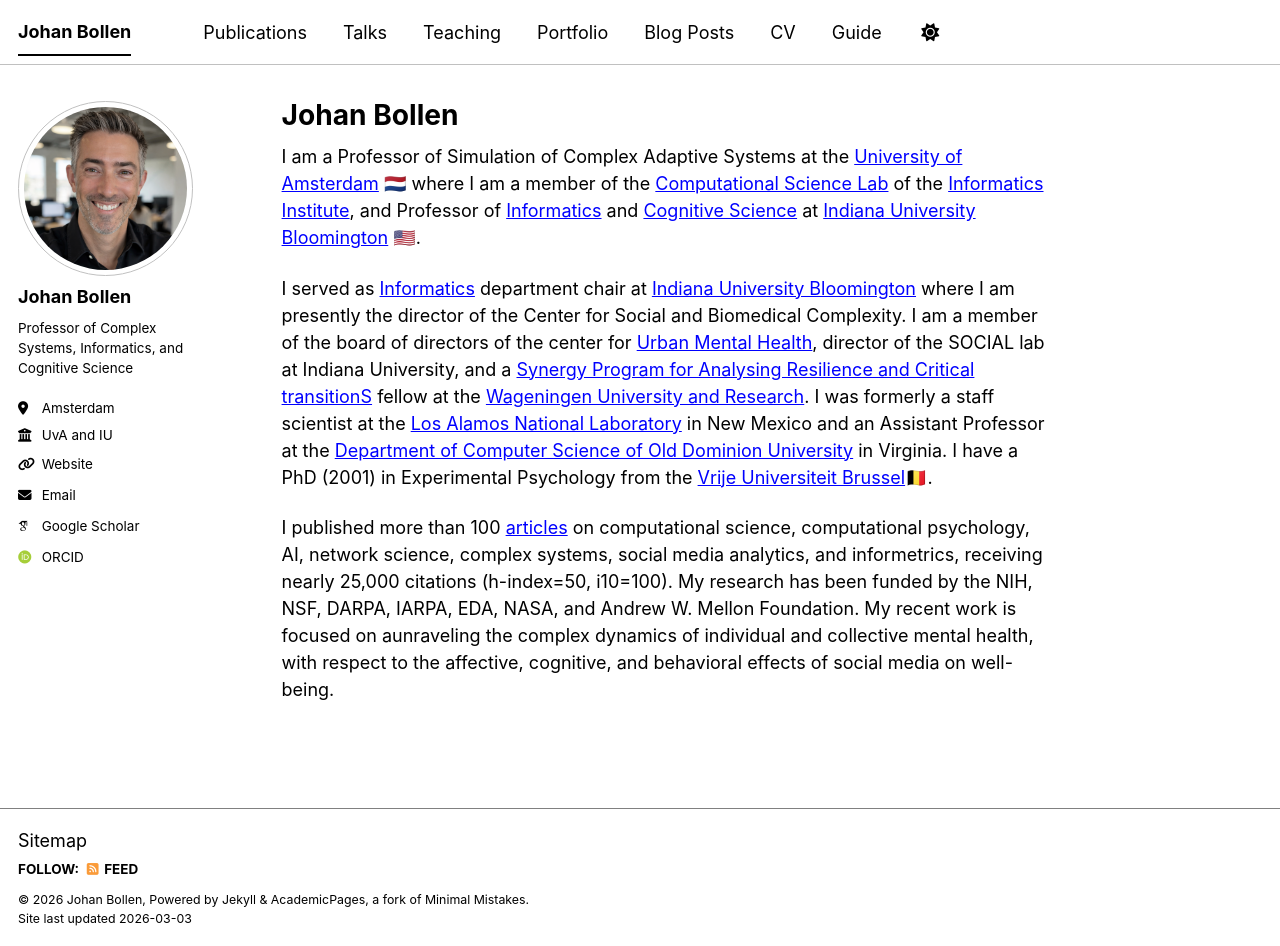
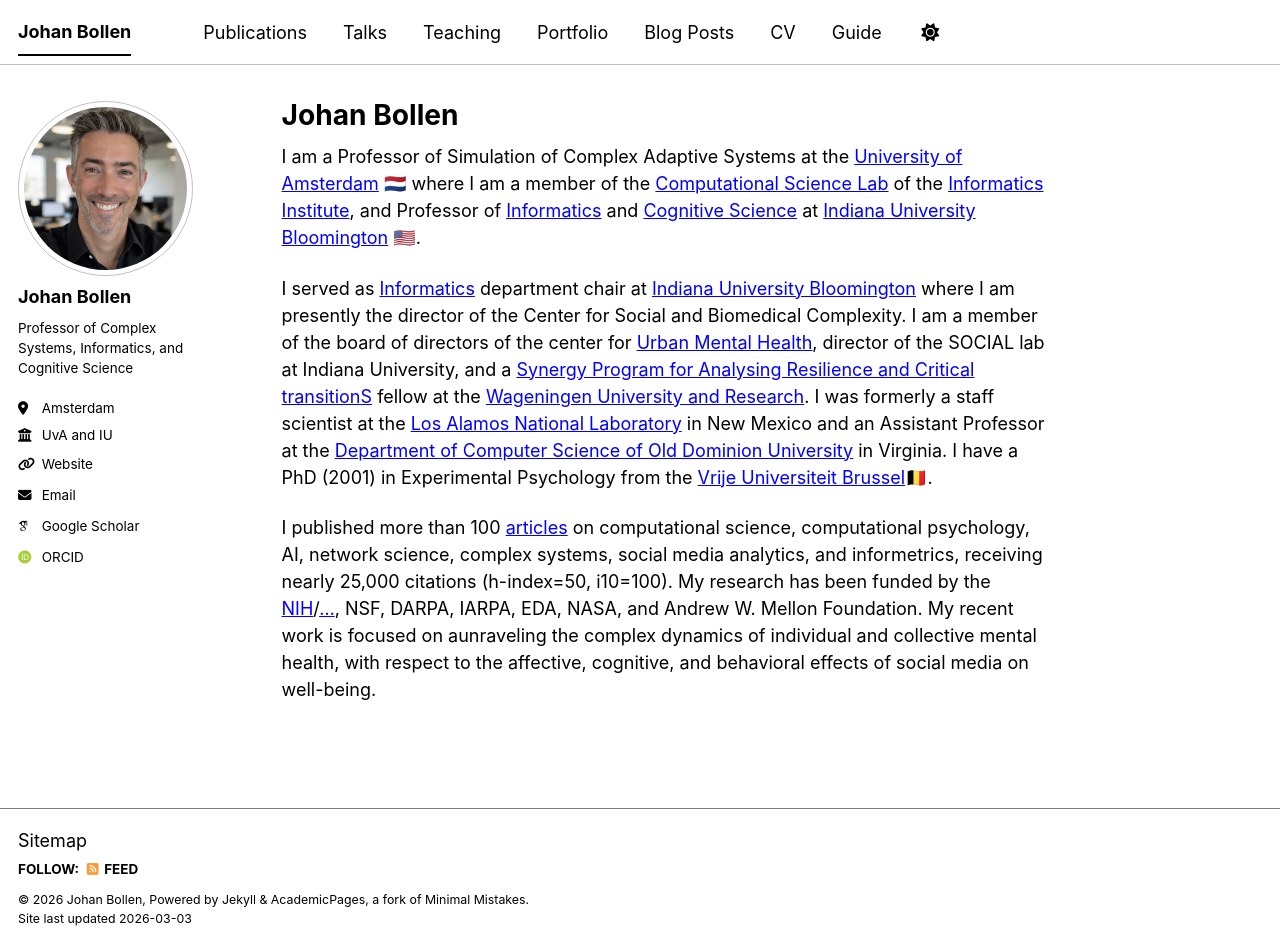
Before and after one commit to jbollen/jbollen.github.io, a Jekyll site: the page built from _pages/about.md, in a window 1280 px wide and 946 px high. Built offline with Jekyll 4.4.1, drawn with Linux system fonts in a browser that asks for light colours; some web fonts are replaced; a script bundle is joined from its source files by our own code; library files that are not in the unit come from our copies; part of the change alters nothing that is shown.

```diff
--- a/_pages/about.md
+++ b/_pages/about.md
@@ -11,4 +11,4 @@ I am a Professor of Simulation of Complex Adaptive Systems at the [University of
 
 I served as [Informatics](https://luddy.iu.edu/academics/units/informatics.html) department chair at [Indiana University Bloomington](https://luddy.iu.edu/) where I am presently the director of the Center for Social and Biomedical Complexity. I am a member of the board of directors of the center for [Urban Mental Health](https://ias.uva.nl/research-themes/health-complexity/urban-mental-health/urban-mental-health.html), director of the SOCIAL lab at Indiana University, and a [Synergy Program for Analysing Resilience and Critical transitionS](https://sparcs-center.org/) fellow at the [Wageningen University and Research](https://www.wur.nl/). I was formerly a staff scientist at the [Los Alamos National Laboratory](https://www.lanl.gov/) in New Mexico and an Assistant Professor at the [Department of Computer Science of Old Dominion University](https://www.odu.edu/academics/programs/linked/computer-science) in Virginia. I have a PhD (2001) in Experimental Psychology from the [Vrije Universiteit Brussel](https://www.vub.be/nl)🇧🇪.
 
-I published more than 100 [articles](https://scholar.google.com/citations?user=jDmcdsUAAAAJ) on computational science, computational psychology, AI, network science, complex systems, social media analytics, and informetrics, receiving nearly 25,000 citations (h-index=50, i10=100). My research has been funded by the NIH, NSF, DARPA, IARPA, EDA, NASA, and Andrew W. Mellon Foundation. My recent work is focused on aunraveling the complex dynamics of individual and collective mental health, with respect to the affective, cognitive, and behavioral effects of social media on well-being.
+I published more than 100 [articles](https://scholar.google.com/citations?user=jDmcdsUAAAAJ) on computational science, computational psychology, AI, network science, complex systems, social media analytics, and informetrics, receiving nearly 25,000 citations (h-index=50, i10=100). My research has been funded by the [NIH](https://reporter.nih.gov/search/MLU5MONQbEuDxz22AphwQQ/project-details/11181489)/[...](https://reporter.nih.gov/search/xt1HDZYWO0OD6rHvyazLow/project-details/10752716), NSF, DARPA, IARPA, EDA, NASA, and Andrew W. Mellon Foundation. My recent work is focused on aunraveling the complex dynamics of individual and collective mental health, with respect to the affective, cognitive, and behavioral effects of social media on well-being.
```
